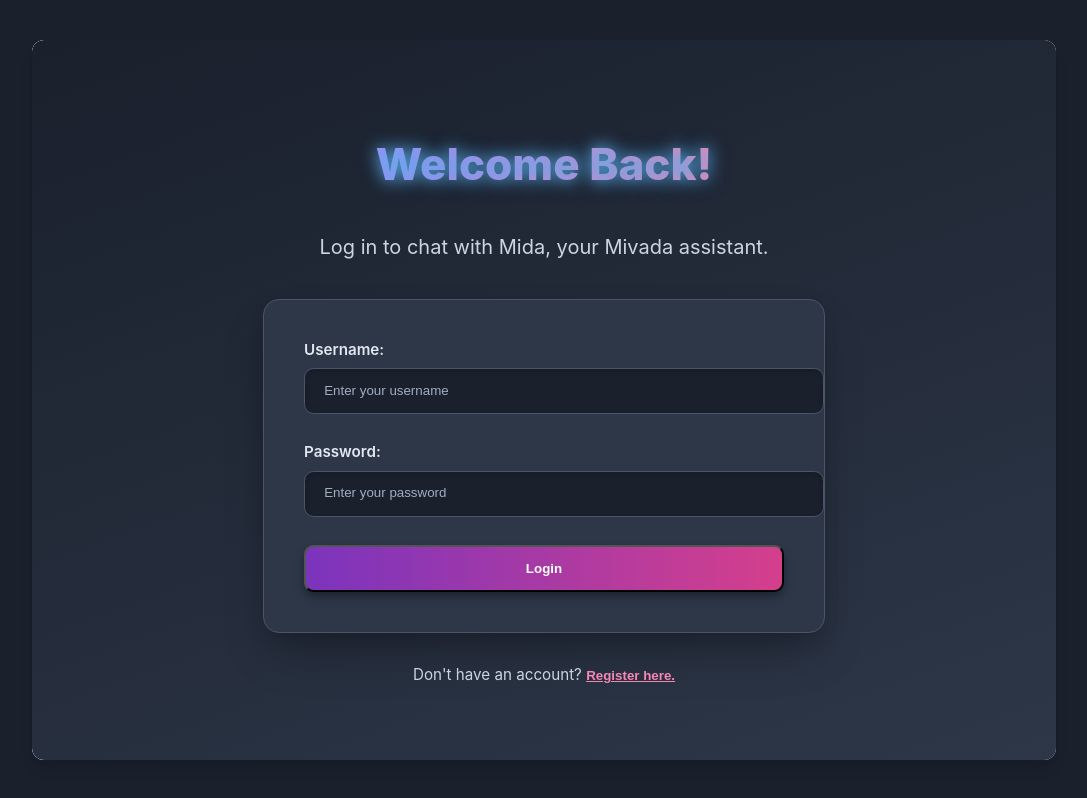
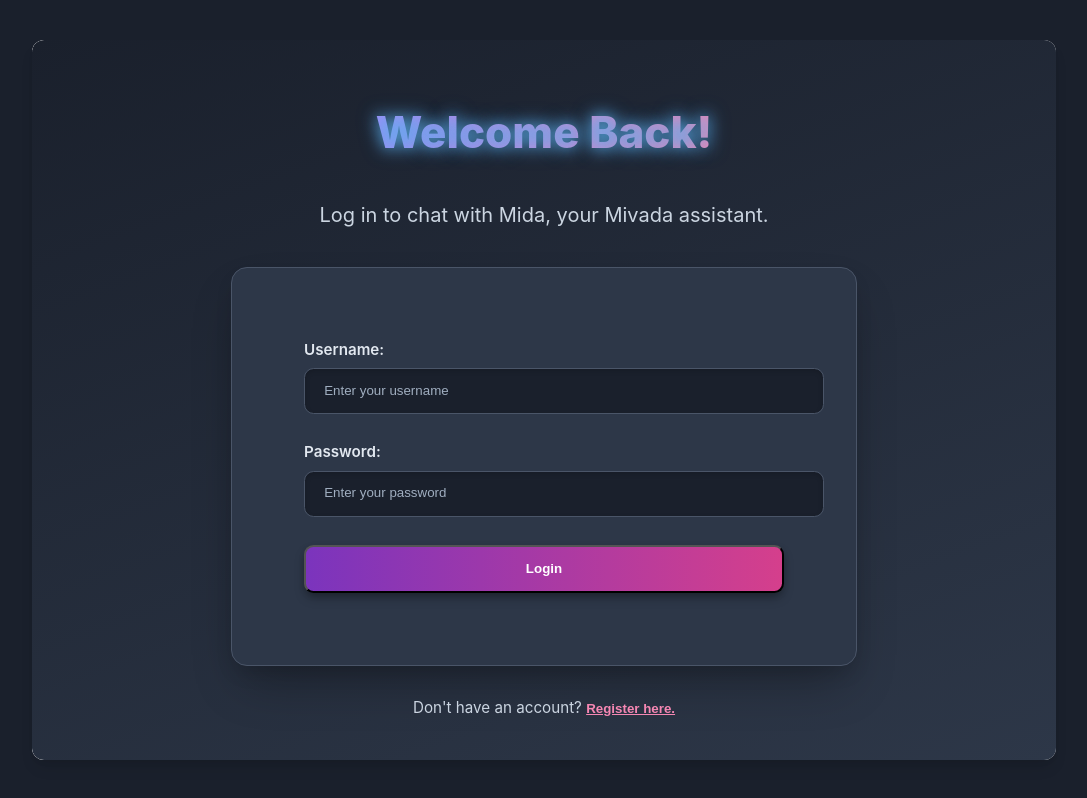
Before and after one commit to Ravichandrasrisailam/Full-stack-chatbot--app, a React (Vite) app in the folder client/: page / in a window 1280 px wide. Shown: the whole page, without its empty margins (96-1183 px from the left). Built offline with nearby package versions, Linux system fonts and the light colour scheme.

Commit message:
Applied dynamic blue/green theme, centered forms, and refined Mivada FAQ logic

```diff
--- a/client/src/LoginPage.css
+++ b/client/src/LoginPage.css
@@ -157,7 +157,7 @@
 .login-form {
   width: 100%;
   max-width: 30rem; /* Wider form */
-  padding: 2.5rem; /* Increased padding */
+  padding: 4.5rem; /* Increased padding */
   border-radius: 1rem; /* More rounded corners */
   box-shadow: 0 25px 50px -12px rgba(0, 0, 0, 0.3), 0 10px 20px -5px rgba(0, 0, 0, 0.15); /* Enhanced shadow */
   border: 1px solid #4a5568; /* Dark border */
--- a/client/src/MainPage.css
+++ b/client/src/MainPage.css
@@ -312,20 +312,15 @@
 
 /* Message Input Area */
 .chat-input-area {
-  /* padding: 1rem;
+   padding: 1rem;
   border-top: 1px solid #4a5568;
   background-color: #2d3748; /* Darker gray for input area */
-  /*border-bottom-right-radius: 0.75rem;
-  display: flex;
-  align-items: center;
-  gap: 0.75rem; */
+  border-bottom-right-radius: 0.75rem;
   display: flex;
   align-items: center;
   gap: 0.75rem;
-  padding: 1rem;
-  background-color: #2d3748;
-  border-top: 1px solid #4a5568;
-  border-bottom-right-radius: 0.75rem;
+  width: 100%;
+
 }
 
 .input-flex-container {
--- a/client/src/RegistrationPage.css
+++ b/client/src/RegistrationPage.css
@@ -153,7 +153,7 @@
 .register-form {
   width: 100%;
   max-width: 30rem; /* Wider form */
-  padding: 2.5rem; /* Increased padding */
+  padding: 4.5rem; /* Increased padding */
   border-radius: 1rem; /* More rounded corners */
   box-shadow: 0 25px 50px -12px rgba(0, 0, 0, 0.3), 0 10px 20px -5px rgba(0, 0, 0, 0.15);
   background-color: #1a202c; /* Darkest background for form */
```
